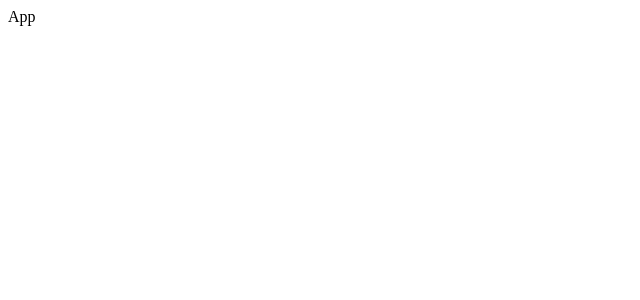
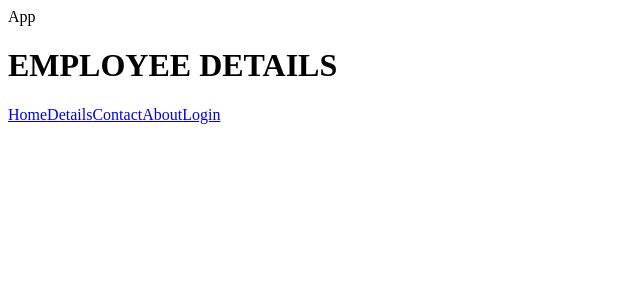
Before and after one commit to shri-suriya/react, a React (Create React App) app: page / in a window 1280 px wide. Shown: the top 300 px of the page, without its empty margins (0-640 px from the left). Built offline with nearby package versions, Linux system fonts and the light colour scheme.

Commit message:
Connect Nav Bar

```diff
--- a/src/component/App/App.jsx
+++ b/src/component/App/App.jsx
@@ -1,8 +1,15 @@
 import React from 'react'
+
+import Navbar from '../Navbar/Navbar'
 
 function App() {
   return (
-    <div>App</div>
+    <div>
+      App
+      <Navbar/>
+
+    </div>
+
   )
 }
 
```
